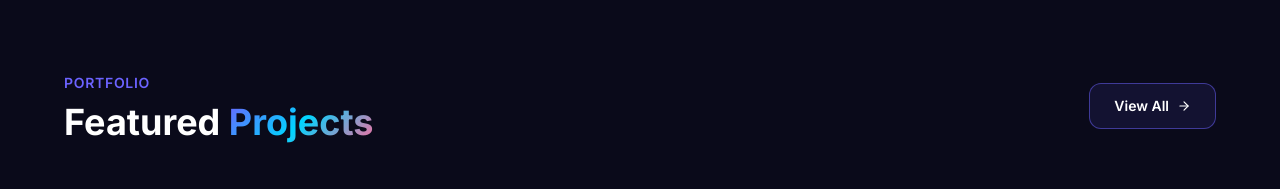
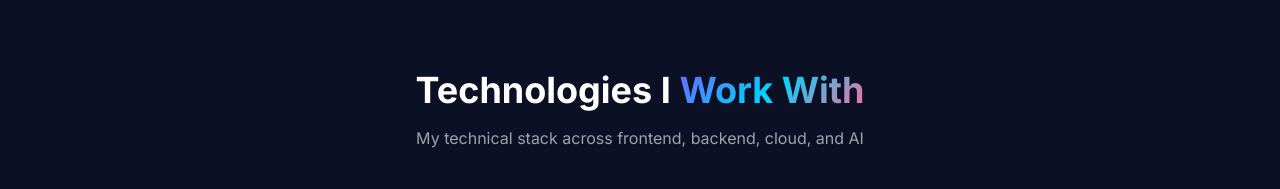
Before and after one commit to abhishekgautam08/abhishekgautam-portfolio, a React (Vite) app: page / in a window 1280 px wide. Shown: the part 810-999 px from the top of the page. Built offline with nearby package versions, Linux system fonts and the light colour scheme; grey boxes are pictures that could not be loaded.

Commit message:
refactor: comment out 'Projects' link in Navbar and Footer; update download links to open in new tab in About and Home pages

```diff
--- a/src/components/Footer.jsx
+++ b/src/components/Footer.jsx
@@ -3,7 +3,9 @@ import { motion } from 'framer-motion'
 import { FiGithub, FiLinkedin, FiHeart, FiMail, FiMapPin } from 'react-icons/fi'
 import { personalInfo } from '../data/portfolioData'
 
-const quickLinks = ['Home', 'About', 'Skills', 'Projects', 'Services', 'Blog', 'Contact']
+const quickLinks = ['Home', 'About', 'Skills',
+  // 'Projects',
+   'Services', 'Blog', 'Contact']
 
 const socialLinks = [
   { icon: <FiGithub size={16} />, href: personalInfo.github, label: 'GitHub' },
--- a/src/components/Navbar.jsx
+++ b/src/components/Navbar.jsx
@@ -7,7 +7,7 @@ const navLinks = [
   { name: 'Home', path: '/' },
   { name: 'About', path: '/about' },
   { name: 'Skills', path: '/skills' },
-  { name: 'Projects', path: '/projects' },
+  // { name: 'Projects', path: '/projects' },
   { name: 'Services', path: '/services' },
   { name: 'Experience', path: '/experience' },
   { name: 'Blog', path: '/blog' },
--- a/src/pages/About.jsx
+++ b/src/pages/About.jsx
@@ -127,7 +127,8 @@ export default function About() {
 
               <motion.a
                 href="https://drive.google.com/file/d/1Z_BTMgBt8LwoBFfIFMiSsA3cq1BAtwK_/view?usp=sharing"
-                download
+                target="_blank"
+                rel="noreferrer"
                 whileHover={{ scale: 1.04, y: -2 }}
                 whileTap={{ scale: 0.97 }}
                 className="btn-primary inline-flex items-center gap-2 magnetic-btn"
--- a/src/pages/Home.jsx
+++ b/src/pages/Home.jsx
@@ -189,7 +189,8 @@ export default function Home() {
               <motion.div variants={fadeUpVariant} className="flex flex-wrap gap-4 mb-8">
                 <motion.a
                   href="https://drive.google.com/file/d/1Z_BTMgBt8LwoBFfIFMiSsA3cq1BAtwK_/view?usp=sharing"
-                  download
+                  target="_blank"
+                  rel="noreferrer"
                   whileHover={{ scale: 1.04, y: -2 }}
                   whileTap={{ scale: 0.97 }}
                   className="btn-secondary flex items-center gap-2 magnetic-btn"
@@ -293,7 +294,7 @@ export default function Home() {
       </section>
 
       {/* Featured Projects Preview */}
-      <section className="section-padding">
+      {/* <section className="section-padding">
         <div className="max-w-7xl mx-auto">
           <motion.div
             initial={{ opacity: 0, y: 30 }}
@@ -320,7 +321,7 @@ export default function Home() {
             ))}
           </div>
         </div>
-      </section>
+      </section> */}
 
       {/* Skills Preview */}
       <section className="section-padding bg-dark-200/30">
```
